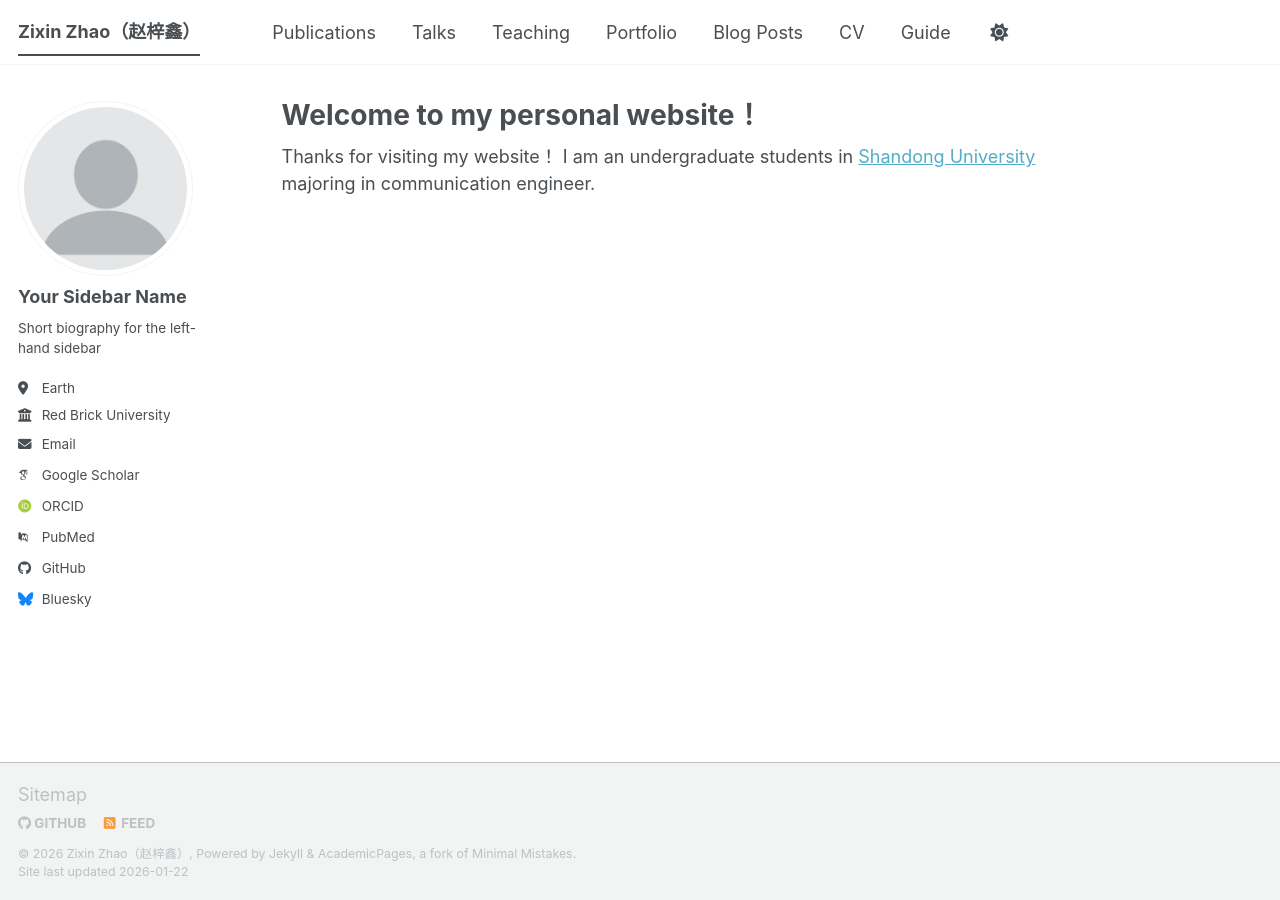
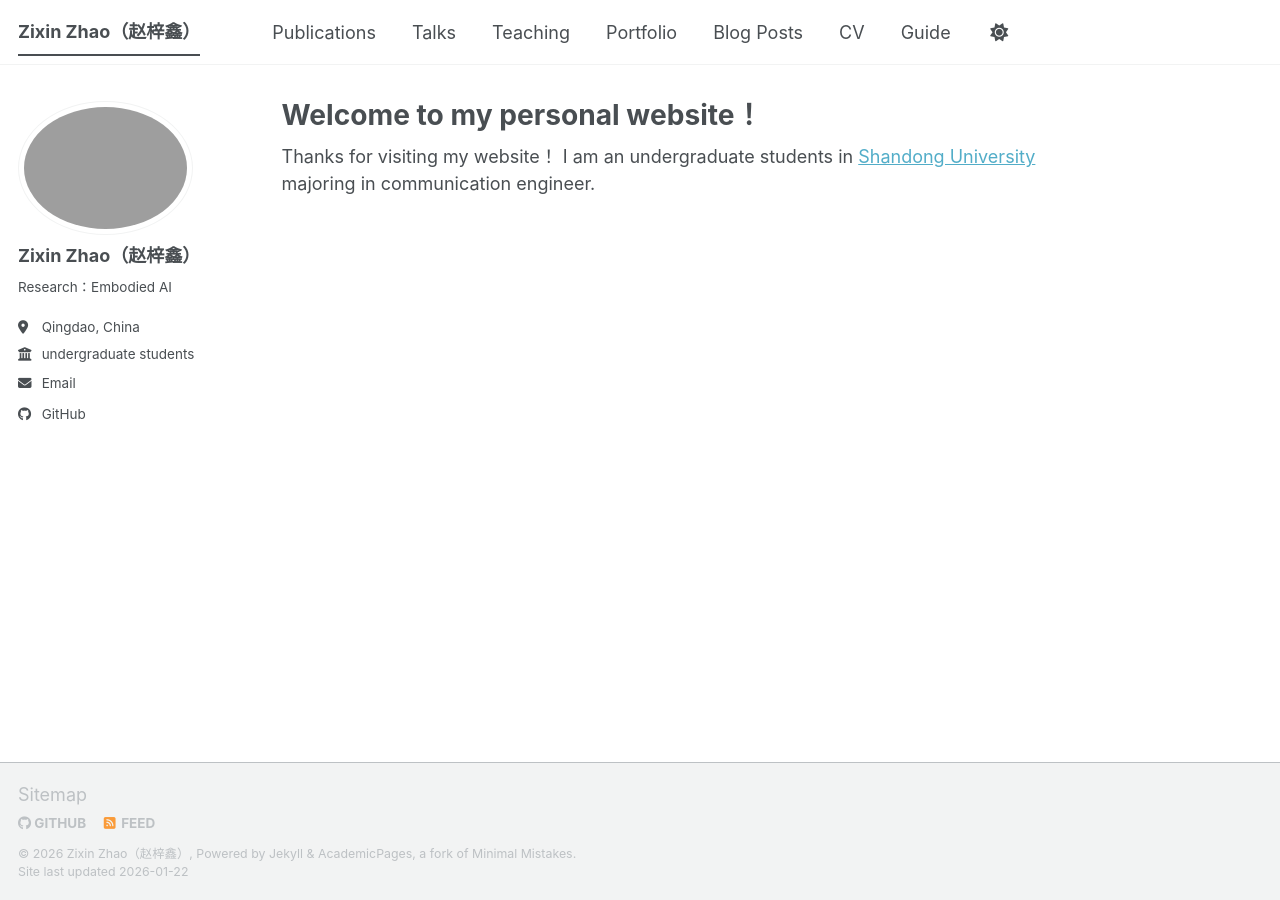
Before and after one commit to ZzXwANT/ZzXwANT.github.io, a Jekyll site: the page built from _pages/about.md, in a window 1280 px wide. Built offline with Jekyll 4.4.1, drawn with Linux system fonts in a browser that asks for light colours; some web fonts are replaced; a script bundle is joined from its source files by our own code; library files that are not in the unit come from our copies.

Commit message:
Update _config.yml

```diff
--- a/_config.yml
+++ b/_config.yml
@@ -13,35 +13,35 @@ title                    : "Zixin Zhao（赵梓鑫）"
 title_separator          : "-"
 name                     : &name "Zixin Zhao（赵梓鑫）"
 description              : &description "Your Name's academic portfolio"   # Update this with a general description of your site, this is the default if not overridden by a page
-url                      : https://academicpages.github.io # The base hostname & protocol for your site e.g. "https://[your GitHub username].github.io",
+url                      : https://ZzXwANT.github.io # The base hostname & protocol for your site e.g. "https://[your GitHub username].github.io",
                                                            # or if you already have some other page hosted on Github then use "https://[your GitHub username].github.io/[Your Repo Name]"
 baseurl                  : "" # the subpath of your site, e.g. "/blog"
-repository               : "academicpages/academicpages.github.io"
+repository               : "ZzXwANT/ZzXwANT.github.io"
 
 # Site Author - The following control what appear as part of the author content on the side bar.
 #               If a field is blank the icon and link will not appear, otherwise it will be shown.
 #               Additional customization can be done by editing /_includes/author-profile.html
 author:
   # Biographic information
-  avatar           : "profile.png"
-  name             : "Your Sidebar Name"
+  avatar           : "photo.png"
+  name             : "Zixin Zhao（赵梓鑫）"
   pronouns         : # example: "she/her"
-  bio              : "Short biography for the left-hand sidebar"
-  location         : "Earth"
-  employer         : "Red Brick University"
+  bio              : "Research：Embodied AI"
+  location         : "Qingdao, China"
+  employer         : "undergraduate students"
   uri              : # URL
-  email            : "none@example.org"
+  email            : "zixinzhao608@gmail.com"
 
   # Academic websites
   academia         : # URL
   arxiv            : # URL - Update with the correct link to your profile
-  googlescholar    : "https://scholar.google.com/citations?user=PS_CX0AAAAAJ"
+  googlescholar    : #
   inspire-hep      : # URL
   impactstory      : # URL
-  orcid            : "https://orcid.org/yourorcidurl"
+  orcid            : #
   semantic         : # URL
   ssrn             : # URL
-  pubmed           : "https://www.ncbi.nlm.nih.gov/pubmed/?term=john+snow"
+  pubmed           : #
   researchgate     : # URL
   scopus           : # URL
   zotero           : # URL
@@ -51,13 +51,13 @@ author:
   bitbucket        : # Username - Update with your username on the site
   codepen          : # Username
   dribbble         : # Username
-  github           : "academicpages"
+  github           : "ZzXwANT"
   kaggle           : # Username
   stackoverflow    : # User number or user number and name (i.e., use "1" or "1/jeff-atwood")
 
   # Social media
   artstation       : # Username
-  bluesky          : "bsky.app" # Replace this with you Bluesky username
+  bluesky          : #
   facebook         : # Username
   flickr           : # Username
   foursquare       : # Username
```
